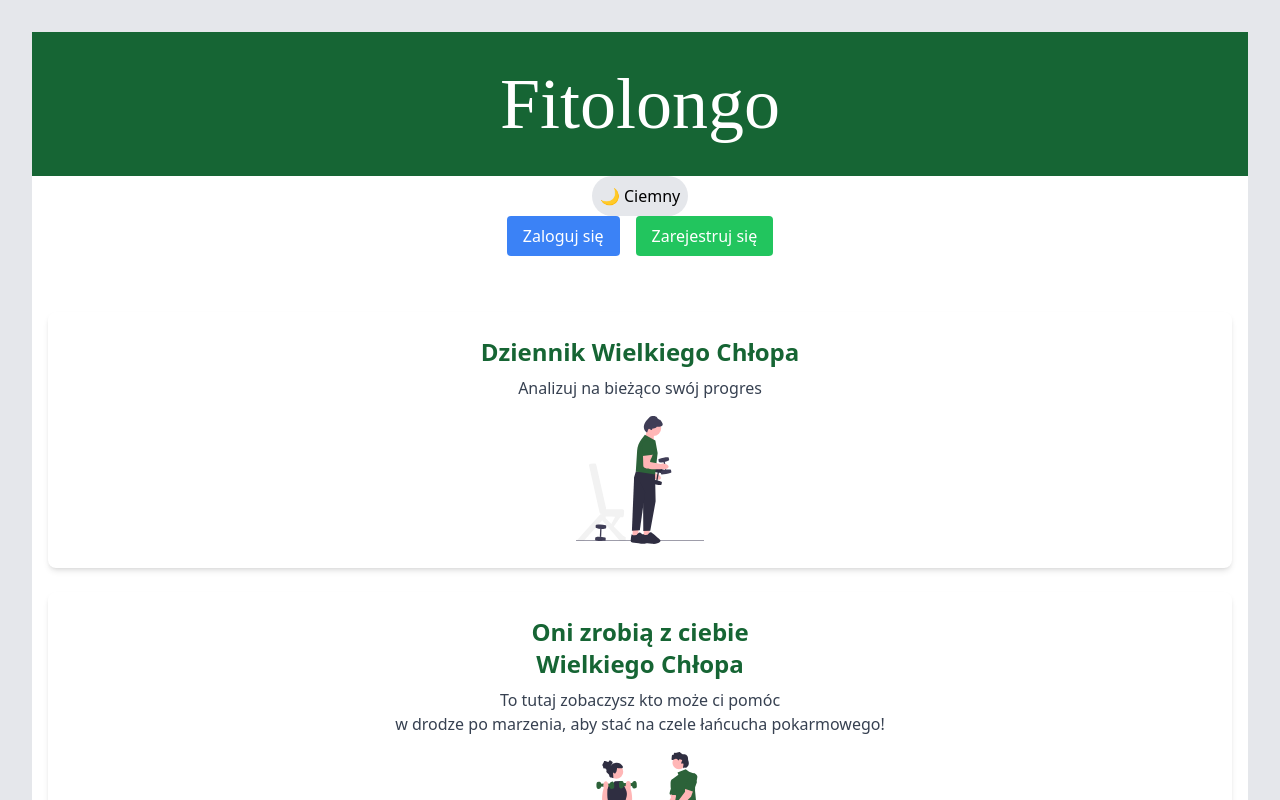
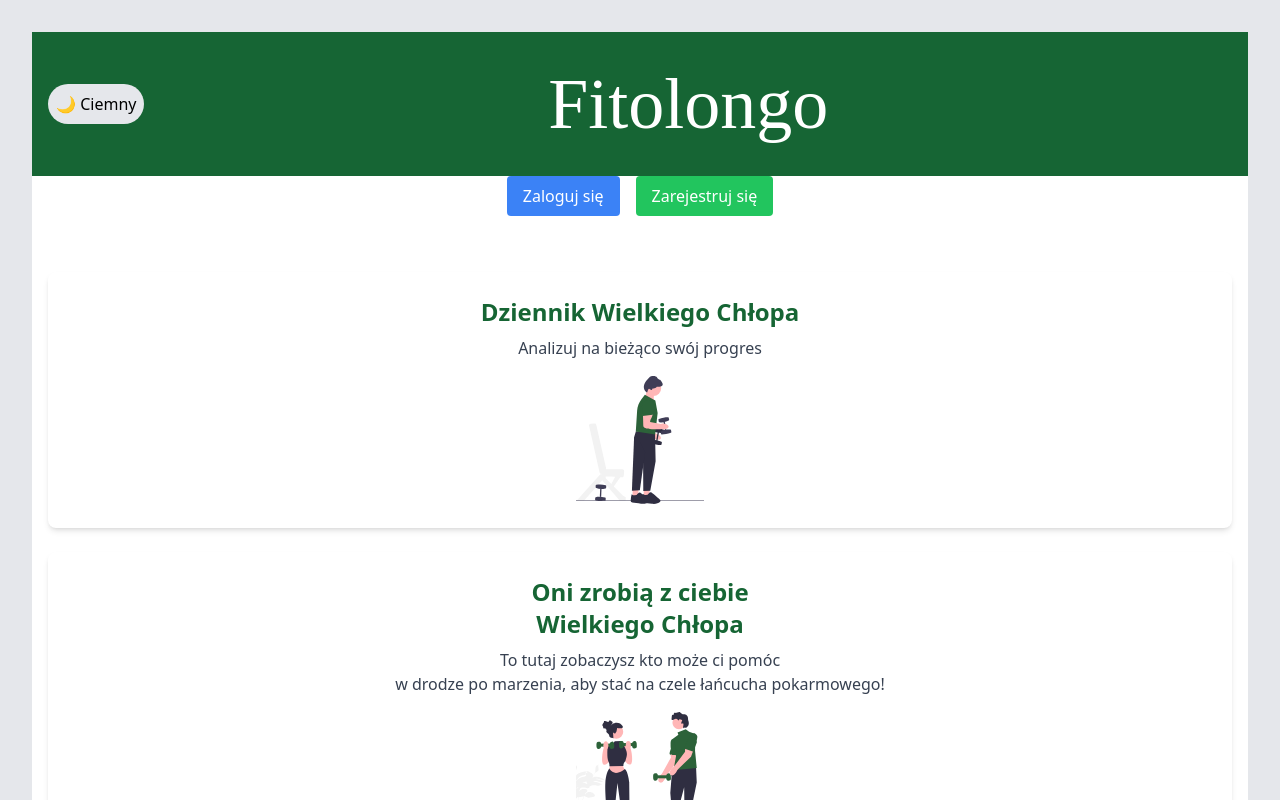
Before and after one commit to hubssch/Fitolongo-React, a React (Vite) app: page / in a window 1280 px wide. Shown: the top 800 px of the page. Built offline with nearby package versions, Linux system fonts and the light colour scheme; a web font is replaced by a local one.

Commit message:
Editing UI

```diff
--- a/src/App.jsx
+++ b/src/App.jsx
@@ -58,7 +58,6 @@ function App() {
   return (
     <div className="min-h-screen bg-white dark:bg-gray-900 transition-all duration-300">
       <Header />
-      <DarkModeToggle />
       {user ? (
         <div className="flex justify-center space-x-4 mb-4">
           <button
--- a/src/Components/Header.jsx
+++ b/src/Components/Header.jsx
@@ -1,7 +1,10 @@
+import DarkModeToggle from "./DarkModeToggle";
+
 export default function Header() {
     return (
         <div>
             <div className="w-full h-36 bg-green-800 flex items-center justify-between px-4 transition-transform duration-300 ease-in-out dark:bg-green-800">
+                <DarkModeToggle />
                 <div className="flex-grow flex justify-center">
                     <h1 className="text-white text-7xl font-bold just-another-hand-regular" id="app-name">
                         Fitolongo
```
